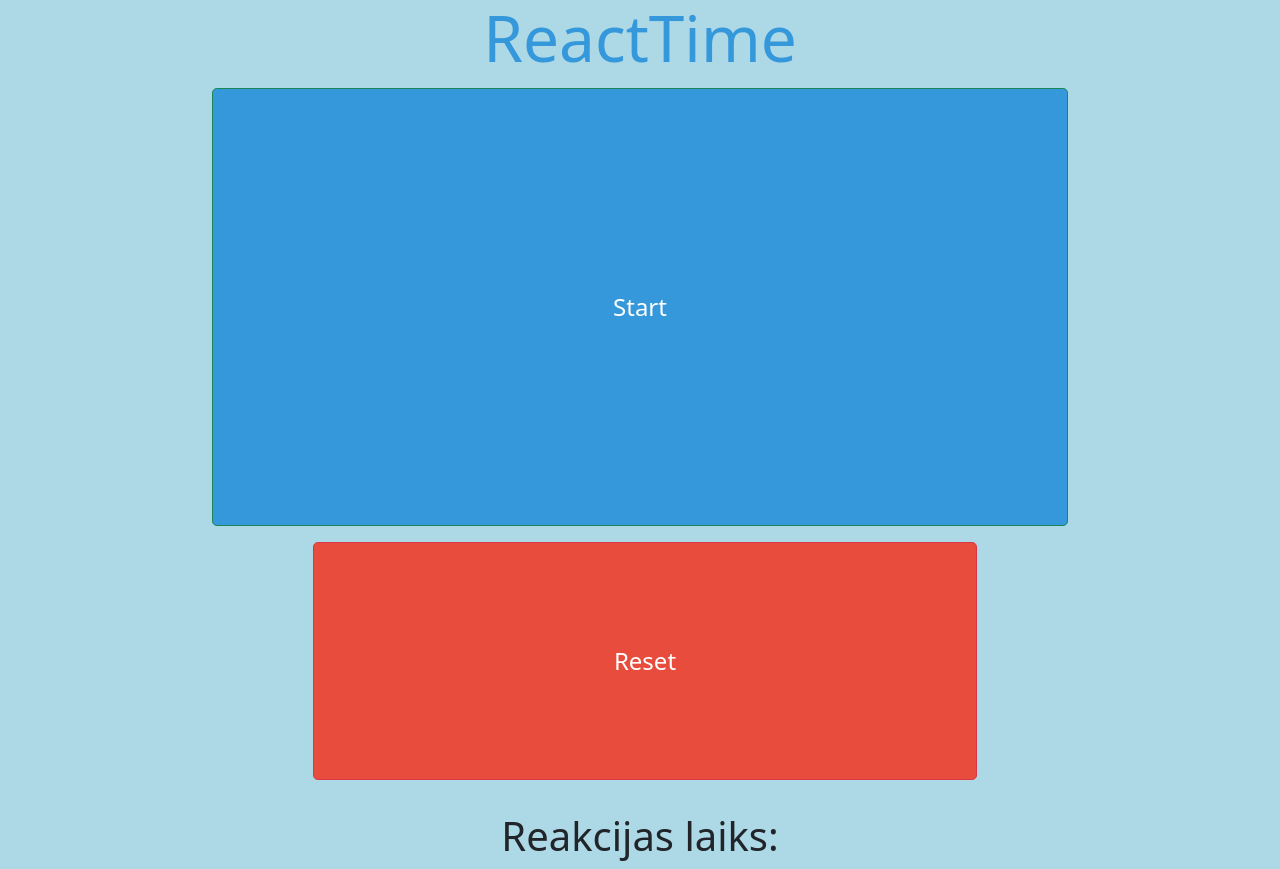
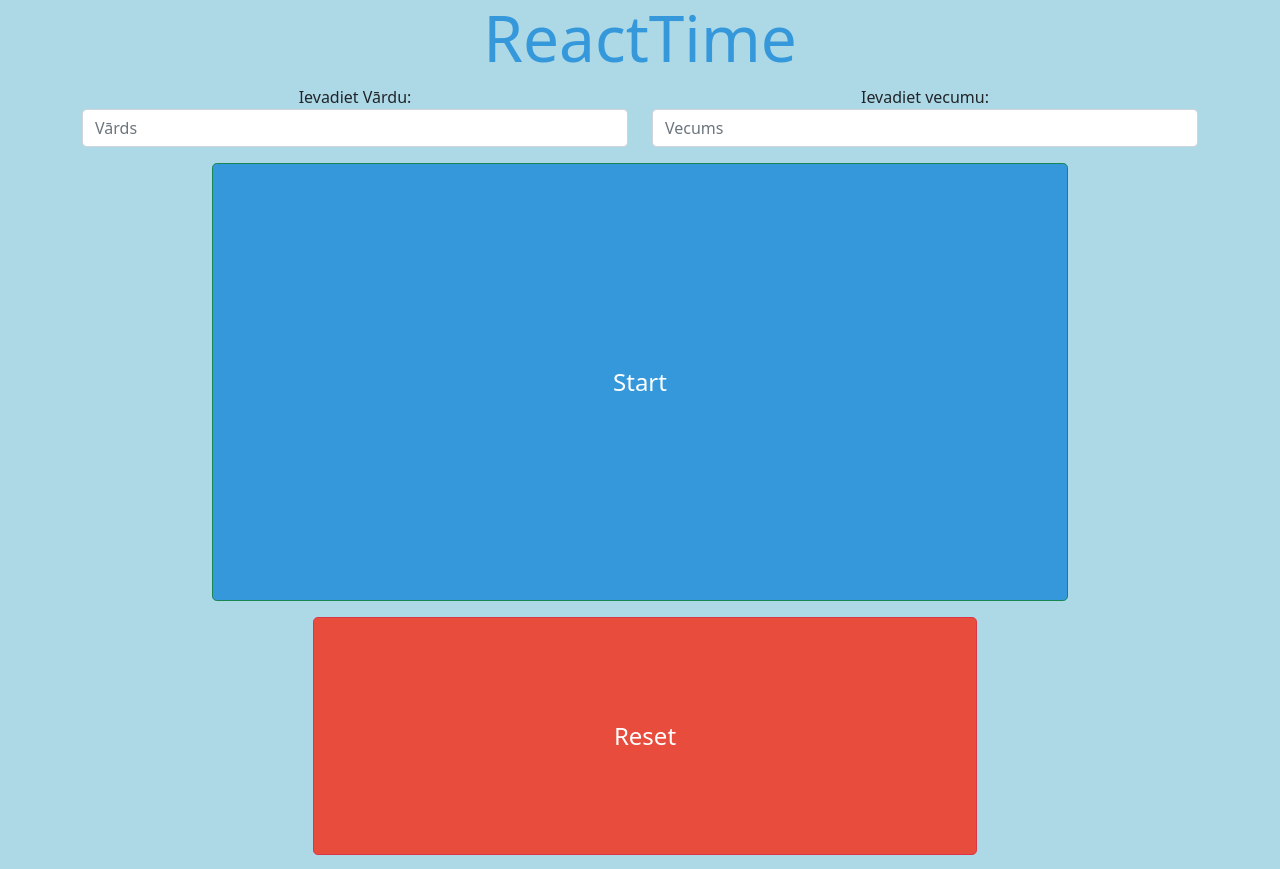
Before and after one commit to ZBN112/projekta-darbs, a plain HTML site: page index.html in a window 1280 px wide. Shown: the top 869 px of the page. Drawn offline with nearby package versions, Linux system fonts and the light colour scheme.

Commit message:
Update index.html

```diff
--- a/index.html
+++ b/index.html
@@ -1,5 +1,5 @@
 <!DOCTYPE html>
-<html>
+<html lang="en">
 <head>
     <meta charset="UTF-8">
     <meta name="viewport" content="width=device-width, initial-scale=1.0">
@@ -8,15 +8,26 @@
     <link href="https://cdn.jsdelivr.net/npm/bootstrap@5.0.2/dist/css/bootstrap.min.css" rel="stylesheet" integrity="sha384-EVSTQN3/azprG1Anm3QDgpJLIm9Nao0Yz1ztcQTwFspd3yD65VohhpuuCOmLASjC" crossorigin="anonymous">
 </head>
 <body>
-    <h1 class="text-center custom-heading">ReactTime</h1>
-    <div class="container d-flex justify-content-center align-items-center" style="height: 100vh;">
-        <div class="text-center">
+    <div class="container text-center">
+        <h1 class="custom-heading">ReactTime</h1>
+        <div class="row">
+            <div class="col-md-6">
+                <label for="nameInput">Ievadiet Vārdu:</label>
+                <input type="text" id="nameInput" class="form-control" placeholder="Vārds">
+            </div>
+            <div class="col-md-6">
+                <label for="ageInput">Ievadiet vecumu:</label>
+                <input type="number" id="ageInput" class="form-control" placeholder="Vecums">
+            </div>
+        </div>
+        <div class="text-center mt-3">
             <button id="ReactionButton" onclick="startReactionTimeTest()" class="btn btn-success btn-lg mb-3">Start</button>
             <button id="refreshButton" class="btn btn-danger btn-lg mb-3">Reset</button>
             <p id="reactionTime">Reakcijas laiks:</p>
         </div>
     </div>
+    <script src="script.js"></script>
     <script src="https://cdn.jsdelivr.net/npm/bootstrap@5.0.2/dist/js/bootstrap.bundle.min.js" integrity="sha384-MrcW6ZMFYlzcLA8Nl+NtUVF0sA7MsXsP1UyJoMp4YLEuNSfAP+JcXn/tWtIaxVXM" crossorigin="anonymous"></script>
-    <script src="script.js"></script>
+
 </body>
 </html>
```
